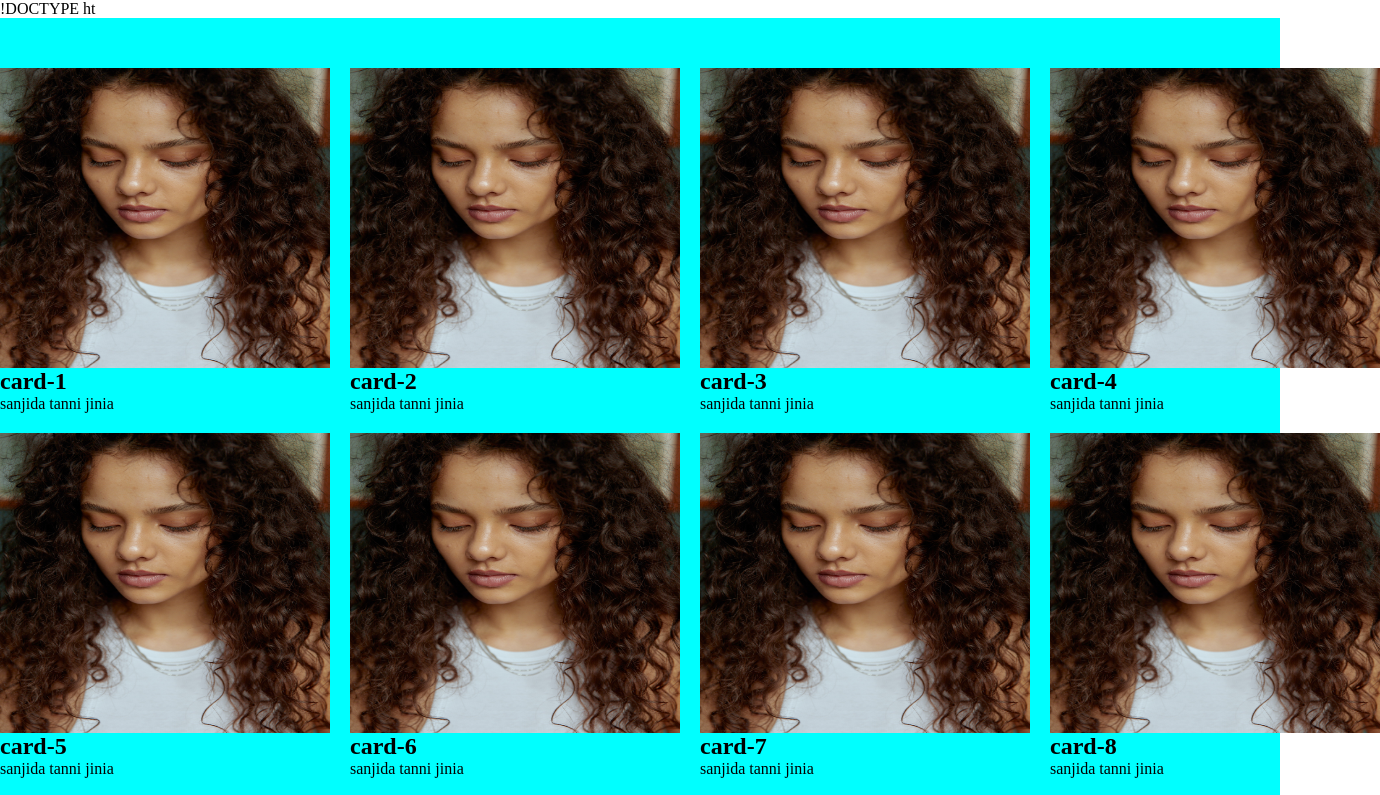
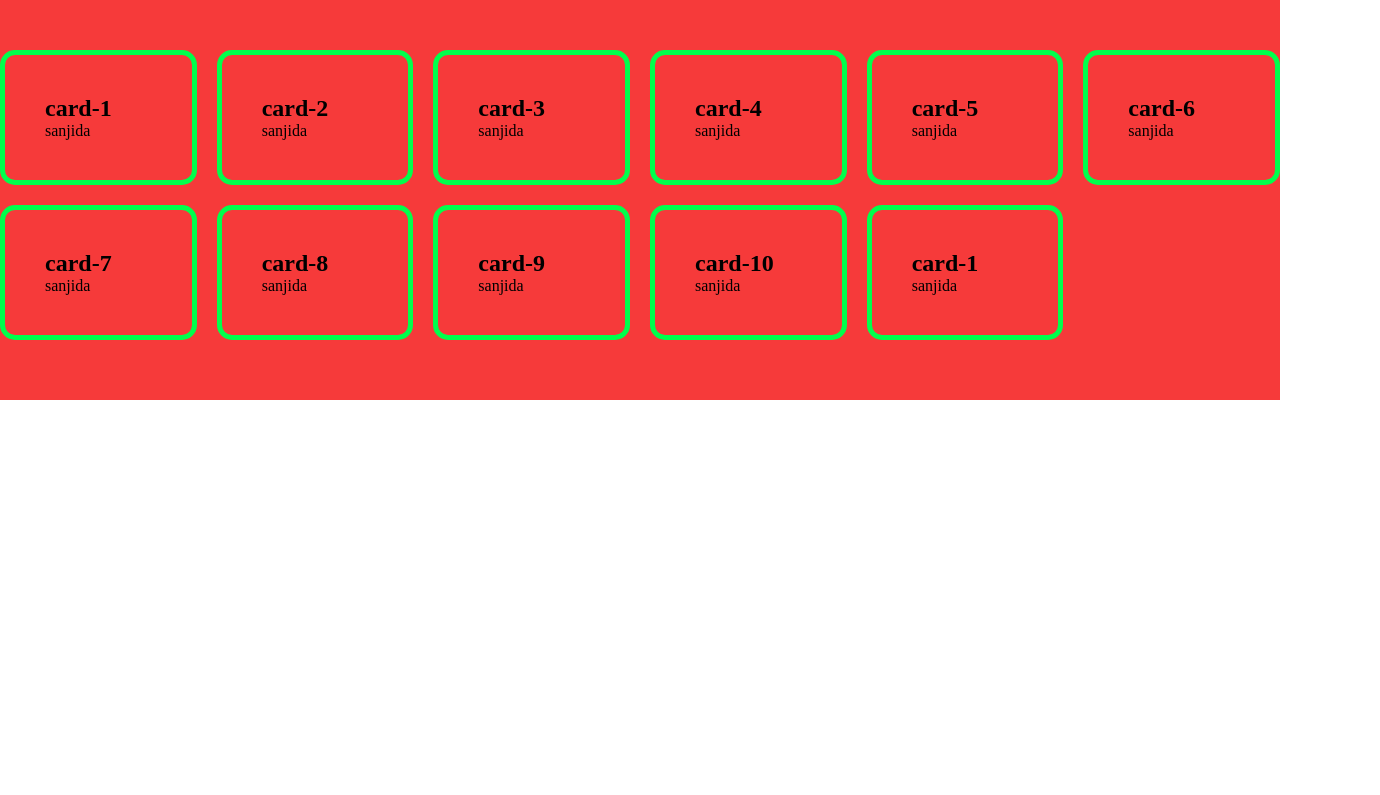
Before and after one commit to Sanjidakhanam/css-grid, a plain HTML site: page index.html in a window 1280 px wide. Shown: the top 795 px of the page, 1380 px wide, since content can reach past the window. Drawn offline with Linux system fonts and the light colour scheme.

Commit message:
first commit

```diff
--- a/index.html
+++ b/index.html
@@ -1,9 +1,9 @@
-!DOCTYPE ht<ml>
+<!DOCTYPE html>
 <html lang="en">
 <head>
     <meta charset="UTF-8">
     <meta name="viewport" content="width=device-width, initial-scale=1.0">
-    <title>css grid</title>
+    <title>css-grid</title>
     <link rel="stylesheet" href="style.css">
 </head>
 <body>
@@ -12,56 +12,64 @@
             <div class="container">
                 <div class="card">
                     <div class="box">
-                    <img src="image/samantha.png" alt="">
+
                         <h1>card-1</h1>
-                    <p>sanjida tanni jinia</p>
+                        <p>sanjida</p>
                     </div>
                     <div class="box">
-                    <img src="image/samantha.png" alt="">
+
                         <h1>card-2</h1>
-                    <p>sanjida tanni jinia</p>
+                        <p>sanjida</p>
                     </div>
                     <div class="box">
-                    <img src="image/samantha.png" alt="">
+
                         <h1>card-3</h1>
-                    <p>sanjida tanni jinia</p>
+                        <p>sanjida</p>
                     </div>
                     <div class="box">
-                    <img src="image/samantha.png" alt="">
+
                         <h1>card-4</h1>
-                    <p>sanjida tanni jinia</p>
+                        <p>sanjida</p>
                     </div>
                     <div class="box">
-                    <img src="image/samantha.png" alt="">
+
                         <h1>card-5</h1>
-                    <p>sanjida tanni jinia</p>
+                        <p>sanjida</p>
                     </div>
                     <div class="box">
-                    <img src="image/samantha.png" alt="">
+
                         <h1>card-6</h1>
-                    <p>sanjida tanni jinia</p>
+                        <p>sanjida</p>
                     </div>
                     <div class="box">
-                    <img src="image/samantha.png" alt="">
+
                         <h1>card-7</h1>
-                    <p>sanjida tanni jinia</p>
+                        <p>sanjida</p>
                     </div>
                     <div class="box">
-                    <img src="image/samantha.png" alt="">
+
                         <h1>card-8</h1>
-                    <p>sanjida tanni jinia</p>
+                        <p>sanjida</p>
                     </div>
                     <div class="box">
-                    <img src="image/samantha.png" alt="">
+
                         <h1>card-9</h1>
-                    <p>sanjida tanni jinia</p>
+                        <p>sanjida</p>
                     </div>
+                    <div class="box">
+
+                        <h1>card-10</h1>
+                        <p>sanjida</p>
+                    </div>
+                    <div class="box">
+
+                        <h1>card-1</h1>
+                        <p>sanjida</p>
                     </div>
 
                 </div>
             </div>
+        </div>
     </section>
-</div>
-
 </body>
 </html>
--- a/style.css
+++ b/style.css
@@ -3,19 +3,42 @@
     padding: 0;
 }
 .container{
-    margin: 0auto;
+    margin: 0 auto;
     max-width: 1440px;
 }
 .card-area-start{
-    background-color: aqua;
-    padding: 50px 0 50px 0;
+    background-color: rgb(246, 58, 58);
+    padding: 50px 0 60px 0;
+}
+
+.box{
+
+    border: 5px solid rgb(0, 255, 76);
+    padding: 40px;
+    border-radius: 15px;
 }
 .card{
-   display: grid;
-   grid-template-columns: repeat(4,1fr);
-   grid-gap: 20px;
+    display: grid;
+    grid-template-columns: repeat(6, 1fr);
+    grid-gap: 20px;
 }
-.box img{
-    width: 330px;
-    height: 300px;
+
+@media screen  and (max-width:1024px) {
+
+    .card{
+        grid-template-columns: repeat(4, 1fr);
+    }
 }
+
+@media screen  and (max-width:768px) {
+
+    .card{
+        grid-template-columns: repeat(3, 1fr);
+    }
+}
+@media screen  and (max-width:460px) {
+
+    .card{
+        grid-template-columns: repeat(2, 1fr);
+    }
+}
```
Also changed, not shown: image/sanjida.jpg (added). Lines whose indentation alone changed are shown as unchanged.
